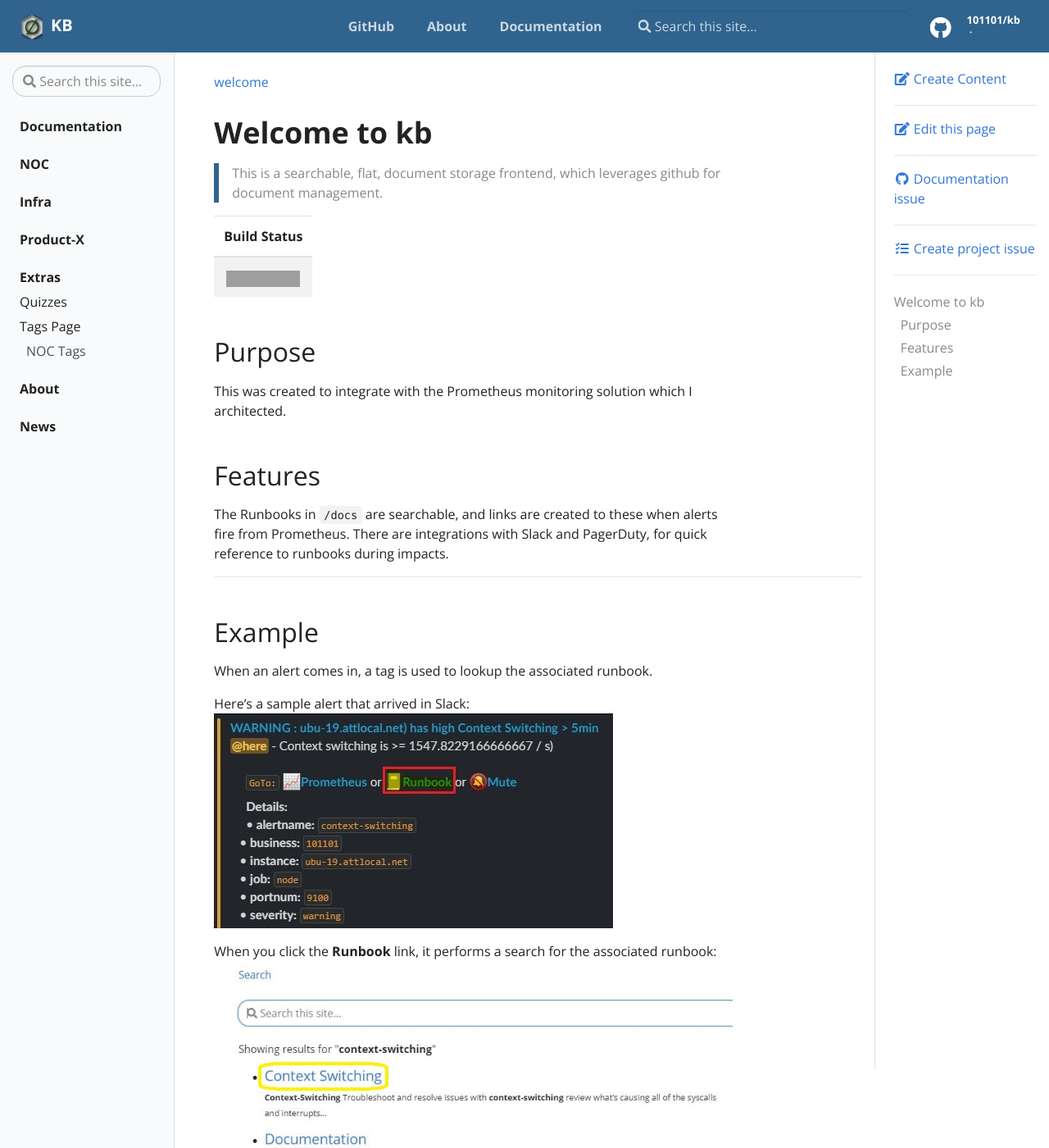
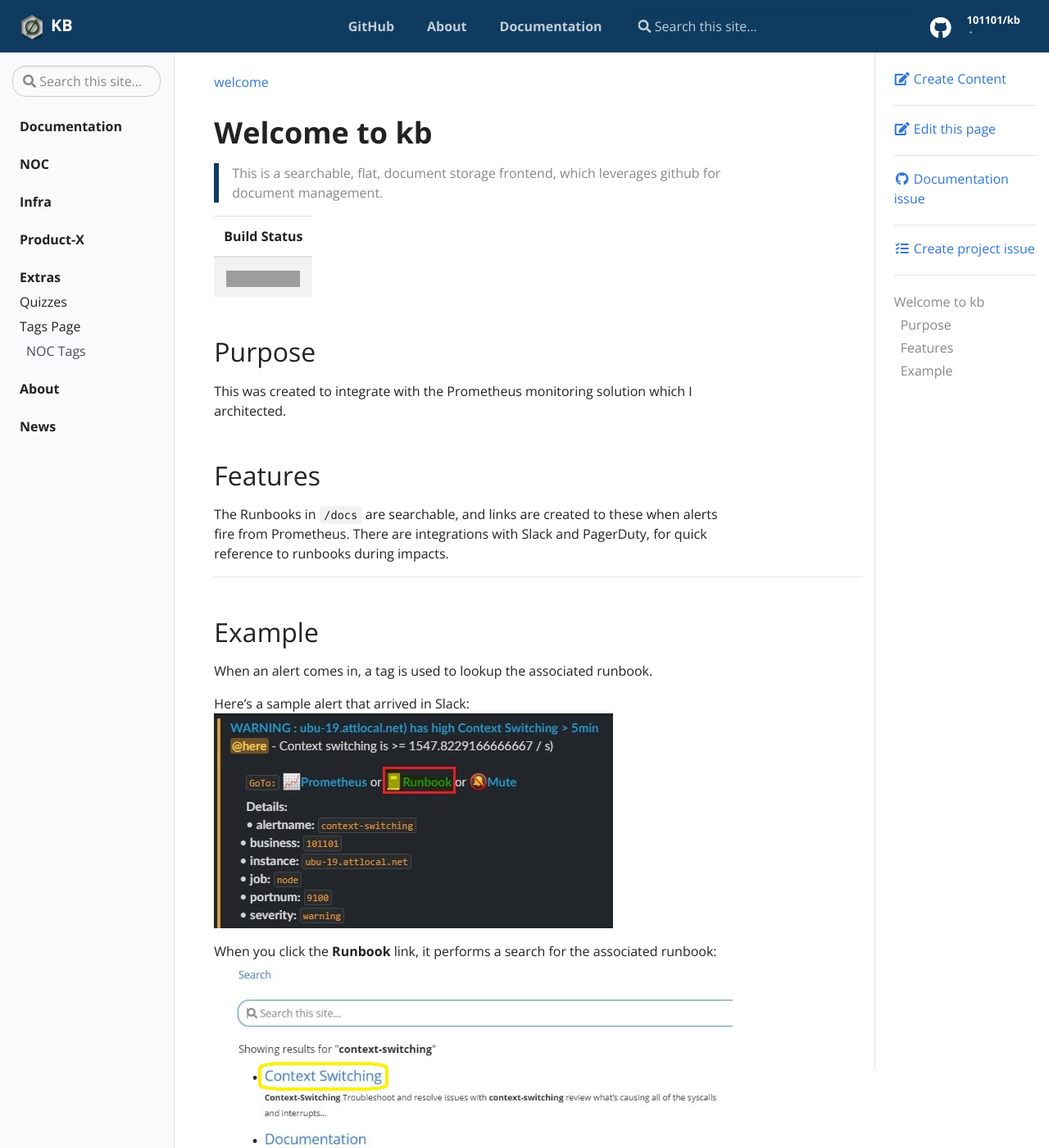
Before and after one commit to 101101/kb, a Jekyll site: the page built from pages/index.md, in a window 1280 px wide and 1400 px high. Shown: the whole window at 82% size. Built offline with Jekyll 4.4.1, drawn with Linux system fonts in a browser that asks for light colours; grey boxes are pictures that could not be loaded.

Commit message:
Update _config.yml

```diff
--- a/_config.yml
+++ b/_config.yml
@@ -1,5 +1,3 @@
-# Welcome to Jekyll!
-#
 # Site settings
 # You can create any custom variable you would like, and they will be
 # in the templates via {{ site.myvariable }}.
@@ -36,8 +34,7 @@ feedback: true
 # google-analytics: UA-XXXXXXXXXX
 
 logo_pixels: 34
-color: "#30638e"
-# color: "0f3b61"
+color: "#0f3b61"
 # color: "#30638e"  # original color
 
 # Build settings
```
